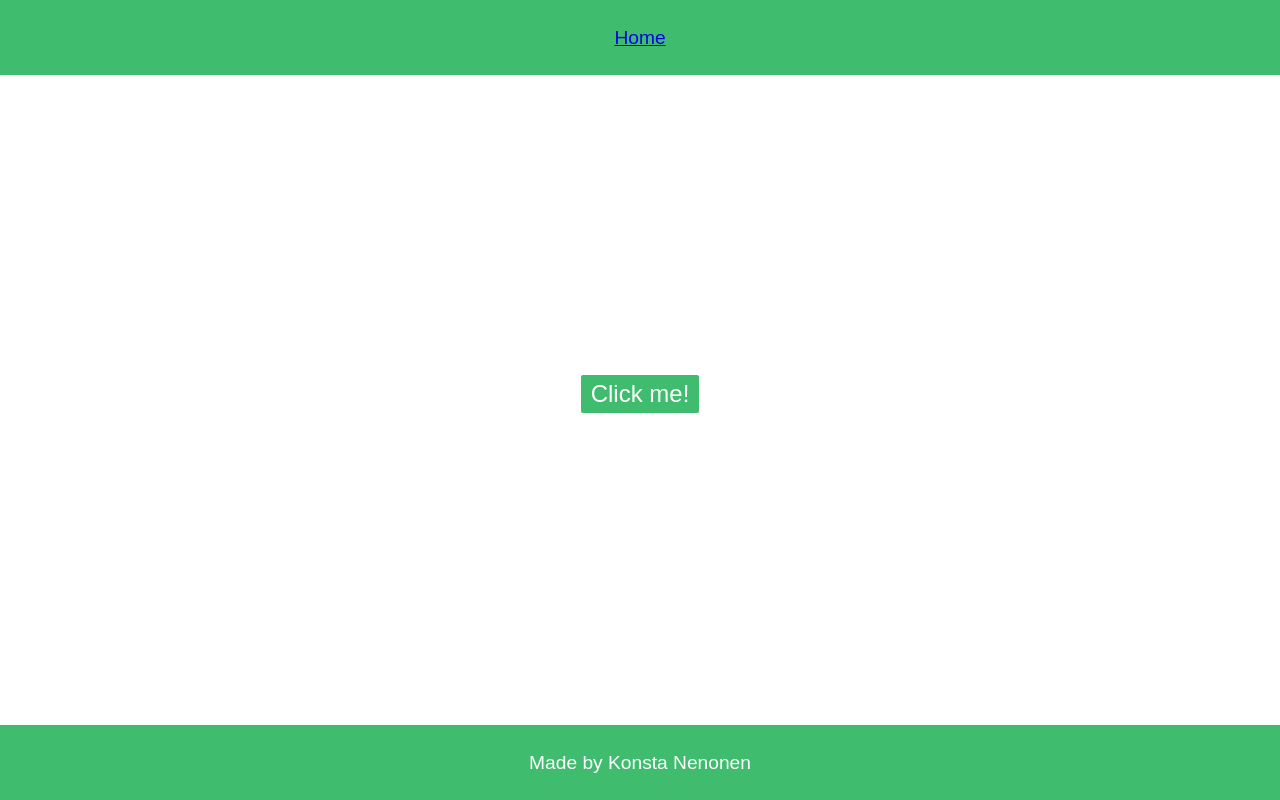
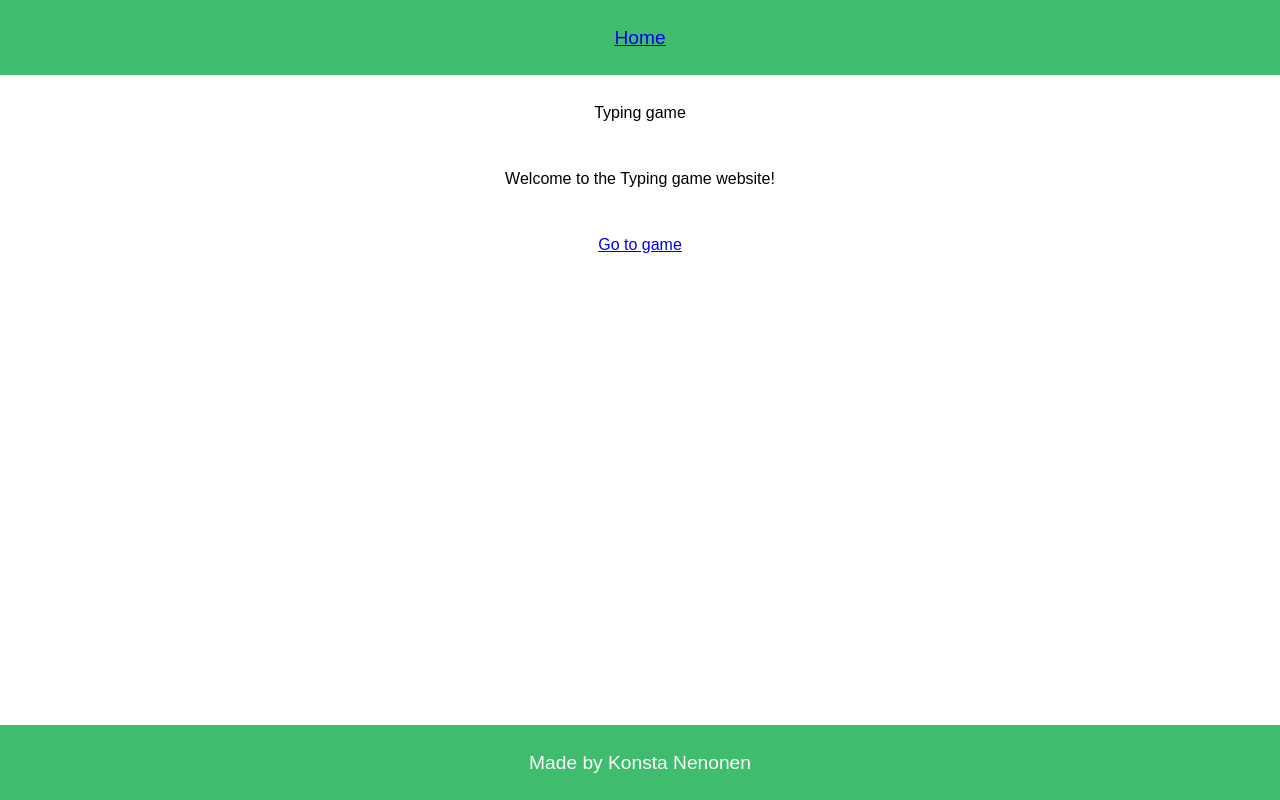
Before and after one commit to Konstanenonen/typing-game, a React (Create React App) app: page /home in a window 1280 px wide. Built offline with nearby package versions, Linux system fonts and the light colour scheme.

Commit message:
Added more content and styling to home page

```diff
--- a/src/index.tsx
+++ b/src/index.tsx
@@ -5,8 +5,7 @@ import reportWebVitals from './reportWebVitals';
 import './index.scss';
 import Root from './routes/root';
 import Error from './routes/error';
-import Button from './components/Button';
-import Playground from './components/Playground';
+import Home from './routes/home';
 
 const router = createBrowserRouter([
   {
@@ -16,13 +15,7 @@ const router = createBrowserRouter([
     children: [
       {
         path: 'home/',
-        element: (
-          <div>
-            <Playground>
-              <Button text="Click me!" />
-            </Playground>
-          </div>
-        ),
+        element: <Home />,
       },
     ],
   },
--- /dev/null
+++ b/src/routes/home.module.scss
@@ -0,0 +1,9 @@
+@use '../global.scss' as glob;
+
+.container {
+  display: flex;
+  flex-direction: column;
+  align-items: center;
+  padding: 30px;
+  gap: 50px;
+}
--- a/src/routes/home.tsx
+++ b/src/routes/home.tsx
@@ -1,7 +1,15 @@
 import React from 'react';
+import { Link } from 'react-router-dom';
+import styles from './home.module.scss';
 
 function Home() {
-  return <div>This is Home</div>;
+  return (
+    <div className={styles.container}>
+      <h1>Typing game</h1>
+      <p>Welcome to the Typing game website!</p>
+      <Link to="/game">Go to game</Link>
+    </div>
+  );
 }
 
 export default Home;
```
